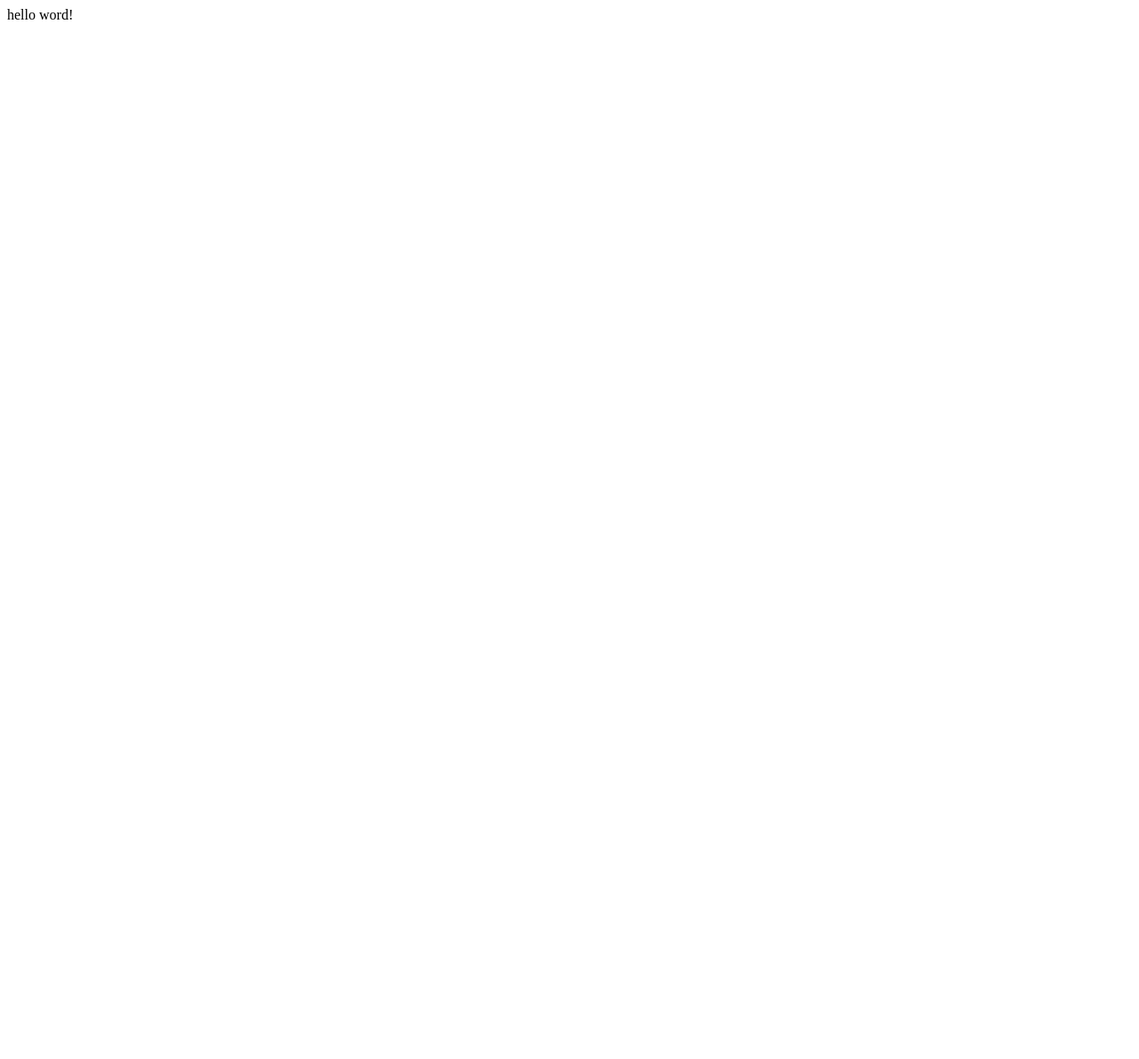
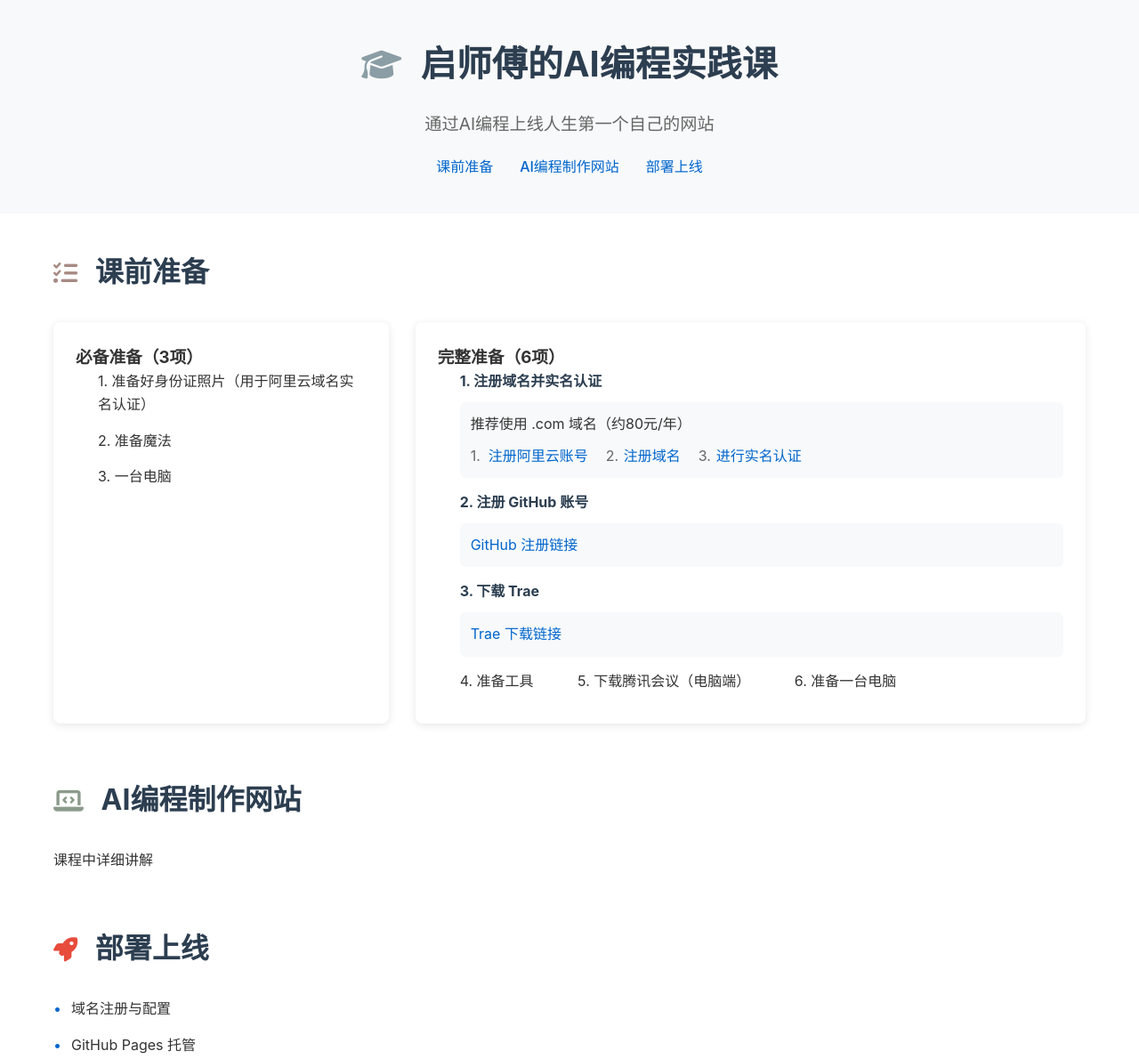
Before and after one commit to h393727323/class, a plain HTML site: page index.html in a window 1280 px wide. Shown: the top 1190 px of the page at 89% size. Before the commit the page ends 800 px from the top, so only its background shows below. Drawn offline with Linux system fonts and the light colour scheme.

Commit message:
Add files via upload

```diff
--- a/index.html
+++ b/index.html
@@ -1 +1,91 @@
-hello word!
+<!DOCTYPE html>
+<html lang="zh-CN">
+<head>
+    <meta charset="UTF-8">
+    <meta name="viewport" content="width=device-width, initial-scale=1.0">
+    <title>启师傅的AI编程实践课</title>
+    <link rel="stylesheet" href="styles.css">
+    <!-- 添加 Font Awesome 图标库 -->
+    <link rel="stylesheet" href="https://cdnjs.cloudflare.com/ajax/libs/font-awesome/6.5.1/css/all.min.css">
+</head>
+<body>
+    <header>
+        <h1><i class="fas fa-graduation-cap"></i> 启师傅的AI编程实践课</h1>
+        <p class="subtitle">通过AI编程上线人生第一个自己的网站</p>
+        <nav>
+            <ul>
+                <li><a href="#preparation">课前准备</a></li>
+                <li><a href="#development">AI编程制作网站</a></li>
+                <li><a href="#deployment">部署上线</a></li>
+            </ul>
+        </nav>
+    </header>
+
+    <main>
+        <section id="preparation">
+            <h2><i class="fas fa-list-check"></i> 课前准备</h2>
+            <div class="preparation-content">
+                <div class="must-have">
+                    <h3>必备准备（3项）</h3>
+                    <ul class="checklist">
+                        <li>1. 准备好身份证照片（用于阿里云域名实名认证）</li>
+                        <li>2. 准备魔法</li>
+                        <li>3. 一台电脑</li>
+                    </ul>
+                </div>
+
+                <div class="full-preparation">
+                    <h3>完整准备（6项）</h3>
+                    <ul class="checklist">
+                        <li>
+                            <h4>1. 注册域名并实名认证</h4>
+                            <div class="detail-box">
+                                <p>推荐使用 .com 域名（约80元/年）</p>
+                                <ol>
+                                    <li><a href="https://www.aliyun.com/" target="_blank">注册阿里云账号</a></li>
+                                    <li><a href="https://wanwang.aliyun.com/domain" target="_blank">注册域名</a></li>
+                                    <li><a href="https://dc.console.aliyun.com/#/domain-list/al" target="_blank">进行实名认证</a></li>
+                                </ol>
+                            </div>
+                        </li>
+                        <li>
+                            <h4>2. 注册 GitHub 账号</h4>
+                            <div class="detail-box">
+                                <a href="https://github.com/" target="_blank">GitHub 注册链接</a>
+                            </div>
+                        </li>
+                        <li>
+                            <h4>3. 下载 Trae</h4>
+                            <div class="detail-box">
+                                <a href="https://trae.ai/" target="_blank">Trae 下载链接</a>
+                            </div>
+                        </li>
+                        <li>4. 准备工具</li>
+                        <li>5. 下载腾讯会议（电脑端）</li>
+                        <li>6. 准备一台电脑</li>
+                    </ul>
+                </div>
+            </div>
+        </section>
+
+        <section id="development">
+            <h2><i class="fas fa-laptop-code"></i> AI编程制作网站</h2>
+            <p>课程中详细讲解</p>
+        </section>
+
+        <section id="deployment">
+            <h2><i class="fas fa-rocket"></i> 部署上线</h2>
+            <div class="deployment-content">
+                <ul>
+                    <li>域名注册与配置</li>
+                    <li>GitHub Pages 托管</li>
+                </ul>
+            </div>
+        </section>
+    </main>
+
+    <footer>
+        <p>&copy; 2024 启师傅的AI编程实践课. All rights reserved.</p>
+    </footer>
+</body>
+</html>
--- /dev/null
+++ b/styles.css
@@ -0,0 +1,295 @@
+/* 全局样式 */
+* {
+    margin: 0;
+    padding: 0;
+    box-sizing: border-box;
+}
+
+body {
+    font-family: -apple-system, BlinkMacSystemFont, 'Segoe UI', Roboto, Oxygen, Ubuntu, Cantarell, sans-serif;
+    line-height: 1.6;
+    color: #333;
+    max-width: 1200px;
+    margin: 0 auto;
+    padding: 0 20px 20px 20px;  /* 修改这里：移除顶部内边距 */
+}
+
+/* 头部样式 */
+header {
+    text-align: center;
+    padding: 40px 0;
+    background-color: #f8f9fa;
+    margin-bottom: 40px;
+    width: 100vw;
+    position: relative;
+    left: 50%;
+    right: 50%;
+    margin-left: -50vw;
+    margin-right: -50vw;
+    margin-top: 0;  /* 添加这行确保顶部无间距 */
+}
+
+header > * {
+    max-width: 1200px;
+    margin-left: auto;
+    margin-right: auto;
+    padding: 0 20px;
+}
+
+nav ul {
+    list-style: none;
+    display: flex;
+    justify-content: center;
+    gap: 30px;
+    margin-top: 20px;
+}
+
+nav a {
+    text-decoration: none;
+    color: #0066cc;
+    font-weight: 500;
+}
+
+nav a:hover {
+    color: #004499;
+}
+
+/* 主要内容样式 */
+section {
+    margin-bottom: 60px;
+}
+
+h1 {
+    font-size: 2.5em;
+    color: #2c3e50;
+    margin-bottom: 20px;
+}
+
+h2 {
+    font-size: 2em;
+    color: #2c3e50;
+    margin-bottom: 30px;
+}
+
+/* 章节卡片样式 */
+.chapter-grid {
+    display: grid;
+    grid-template-columns: repeat(auto-fit, minmax(300px, 1fr));
+    gap: 30px;
+}
+
+.chapter-card {
+    background: #ffffff;
+    padding: 25px;
+    border-radius: 8px;
+    box-shadow: 0 2px 10px rgba(0,0,0,0.1);
+    transition: transform 0.3s ease;
+}
+
+.chapter-card:hover {
+    transform: translateY(-5px);
+}
+
+/* 资源列表样式 */
+.resource-list {
+    list-style: none;
+    padding: 20px;
+    background: #f8f9fa;
+    border-radius: 8px;
+}
+
+.resource-list li {
+    margin-bottom: 10px;
+    padding-left: 20px;
+    position: relative;
+}
+
+.resource-list li::before {
+    content: "•";
+    position: absolute;
+    left: 0;
+    color: #0066cc;
+}
+
+/* 页脚样式 */
+footer {
+    text-align: center;
+    padding: 20px;
+    color: #666;
+    border-top: 1px solid #eee;
+    margin-top: 40px;
+}
+
+/* 响应式设计 */
+@media (max-width: 768px) {
+    body {
+        padding: 10px;
+    }
+
+    nav ul {
+        flex-direction: column;
+        gap: 15px;
+    }
+
+    .chapter-grid {
+        grid-template-columns: 1fr;
+    }
+}
+
+/* 新增样式 */
+.subtitle {
+    font-size: 1.2em;
+    color: #666;
+    margin-top: 10px;
+}
+
+.preparation-content {
+    display: grid;
+    gap: 30px;
+}
+
+.must-have, .full-preparation {
+    background: #ffffff;
+    padding: 25px;
+    border-radius: 8px;
+    box-shadow: 0 2px 10px rgba(0,0,0,0.1);
+}
+
+.checklist {
+    list-style: none;
+    padding: 0;
+}
+
+.checklist li {
+    margin-bottom: 15px;  /* 减小间距 */
+    padding-left: 25px;
+    position: relative;
+}
+
+/* 添加新的样式用于简单列表项 */
+.checklist li:nth-child(n+4) {  /* 第4项开始的简单列表项 */
+    display: inline-block;
+    margin-right: 20px;
+    margin-bottom: 10px;
+}
+
+.detail-box {
+    background: #f8f9fa;
+    padding: 12px;  /* 稍微减小内边距 */
+    border-radius: 6px;
+    margin-top: 8px;  /* 减小上边距 */
+}
+
+.detail-box a {
+    color: #0066cc;
+    text-decoration: none;
+}
+
+.detail-box a:hover {
+    text-decoration: underline;
+}
+
+h4 {
+    color: #2c3e50;
+    margin-bottom: 10px;
+}
+
+.deployment-content ul {
+    list-style: none;
+    padding-left: 20px;
+}
+
+.deployment-content li {
+    margin-bottom: 15px;
+    position: relative;
+}
+
+.deployment-content li::before {
+    content: "•";
+    position: absolute;
+    left: -20px;
+    color: #0066cc;
+}
+
+.detail-box ol {
+    display: flex;
+    gap: 20px;
+    list-style: none;
+    padding: 0;
+    margin: 10px 0 0 0;
+}
+
+.detail-box ol li {
+    position: relative;
+    padding-left: 20px;
+    margin: 0;
+}
+
+.detail-box ol li::before {
+    content: counter(list-item) ".";
+    position: absolute;
+    left: 0;
+    color: #666;
+}
+
+.detail-box p {
+    margin-bottom: 5px;
+}
+
+/* 响应式调整 */
+@media (min-width: 768px) {
+    .preparation-content {
+        grid-template-columns: 1fr 2fr;
+    }
+}
+/* 图标样式 */
+h1 i, h2 i {
+    margin-right: 12px;
+}
+
+/* 主标题毕业帽图标 */
+h1 i.fa-graduation-cap {
+    color: #8B9DA5;  /* 莫兰迪蓝灰色 */
+}
+
+/* 课前准备清单图标 */
+h2 i.fa-list-check {
+    color: #A78B83;  /* 莫兰迪棕色 */
+}
+
+/* AI编程笔记本图标 */
+h2 i.fa-laptop-code {
+    color: #8B9B8B;  /* 莫兰迪绿灰色 */
+}
+
+/* 部署上线火箭图标 */
+h2 i.fa-rocket {
+    color: #B4A3A3;  /* 莫兰迪玫瑰色 */
+}
+h1 i {
+    font-size: 0.9em;
+}
+
+h2 i {
+    font-size: 0.85em;
+}
+
+/* 主标题机器人图标 */
+h1 i.fa-robot {
+    color: #3498db;  /* 科技蓝 */
+}
+
+/* 课前准备清单图标 */
+h2 i.fa-clipboard-list {
+    color: #27ae60;  /* 清新绿 */
+}
+
+/* AI编程代码图标 */
+h2 i.fa-code {
+    color: #9b59b6;  /* 科技紫 */
+}
+
+/* 部署上线火箭图标 */
+h2 i.fa-rocket {
+    color: #e74c3c;  /* 活力红 */
+}
```
